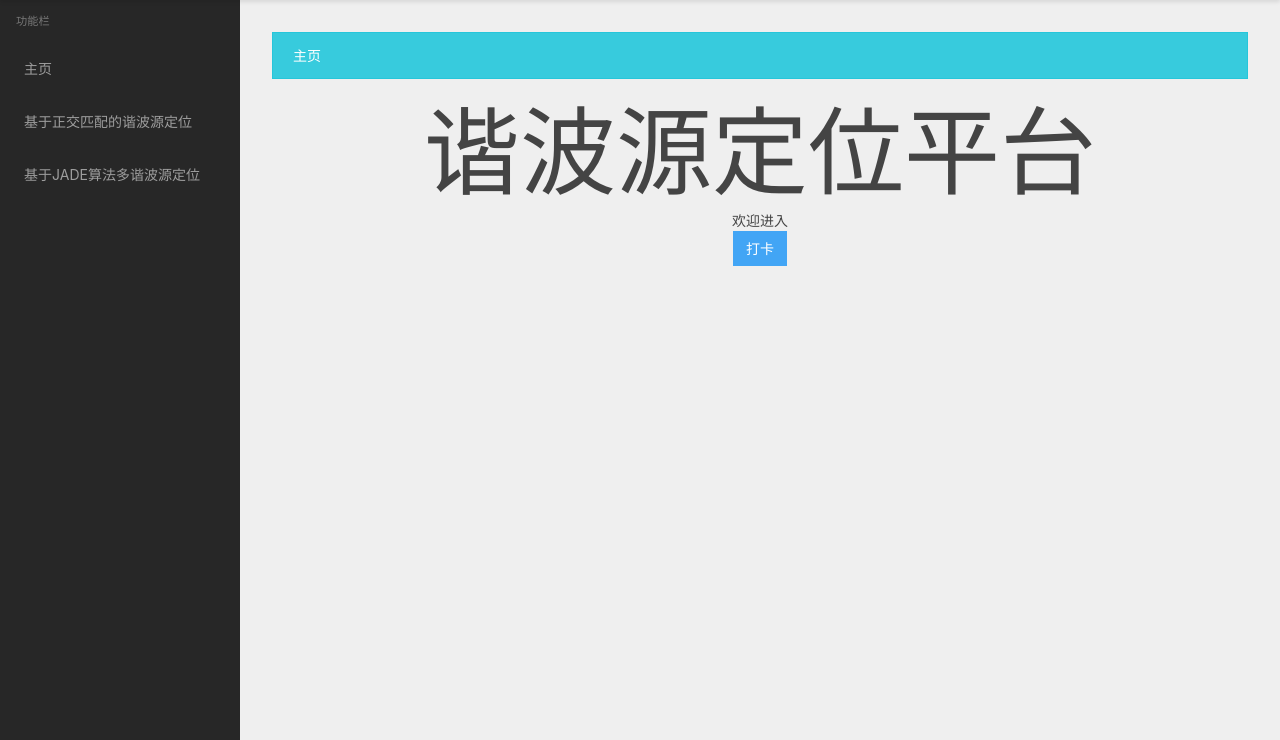
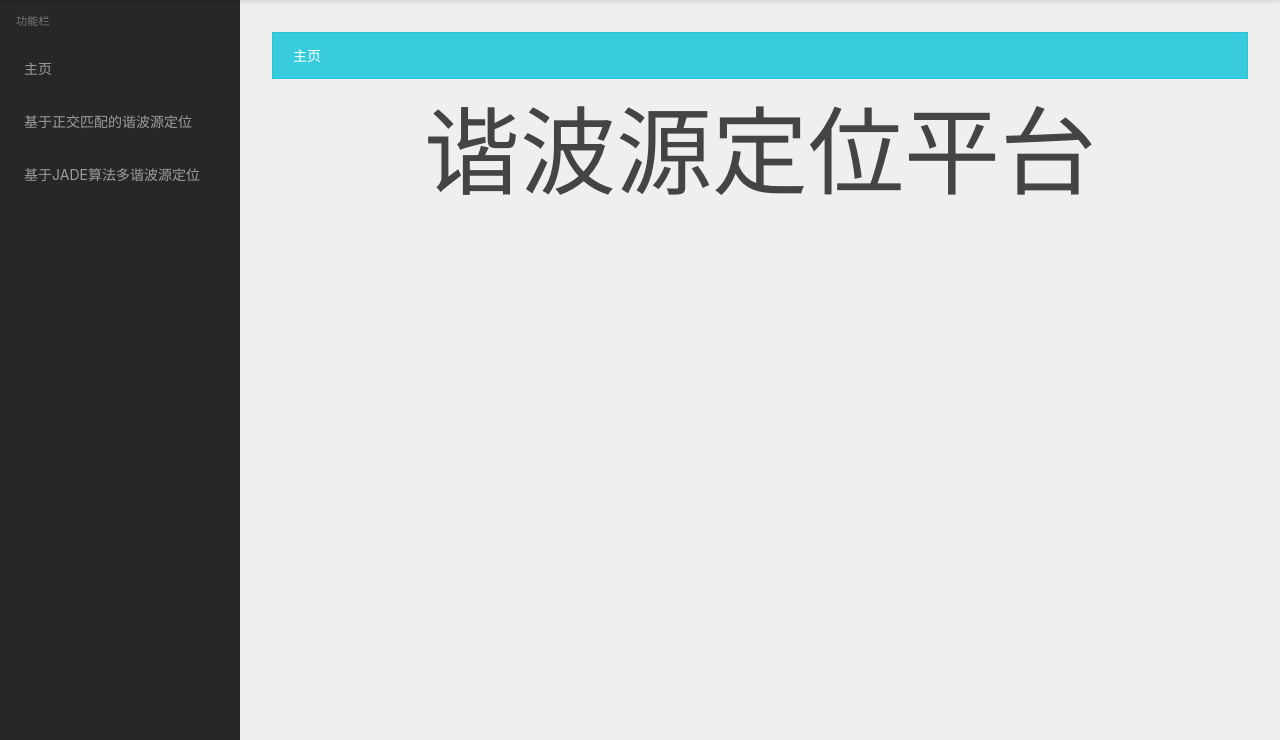
Before and after one commit to MyHiHi/harSourLocationWeb, a Django app: page / in a window 1280 px wide. Shown: the part 60-800 px from the top of the page. Run offline with Django 3.2, Linux system fonts and the light colour scheme; data that the repository does not hold is empty; some libraries are stand-ins or nearby versions.

Commit message:
简化主页

```diff
--- a/templates/index.html
+++ b/templates/index.html
@@ -3,8 +3,8 @@
 <div class="row justify-content-center">
             <div class="col-md-12 text-center">
                 <span class="display-1 d-block">谐波源定位平台</span>
-                <div class="mb-6">欢迎进入</div>
-                <button class="btn btn-primary">打卡</button>
+                {% comment %} <div class="mb-6">欢迎进入</div>
+                <button class="btn btn-primary">打卡</button> {% endcomment %}
 
             </div>
         </div>
--- a/templates/start.html
+++ b/templates/start.html
@@ -6,8 +6,8 @@
 <div class="row justify-content-center">
             <div class="col-md-12 text-center">
                 <span class="display-1 d-block">谐波源定位平台</span>
-                <div class="mb-6">欢迎进入</div>
-                <button class="btn btn-primary">打卡</button>
+                {% comment %} <div class="mb-6">欢迎进入</div>
+                <button class="btn btn-primary">打卡</button> {% endcomment %}
 
             </div>
         </div>
```
